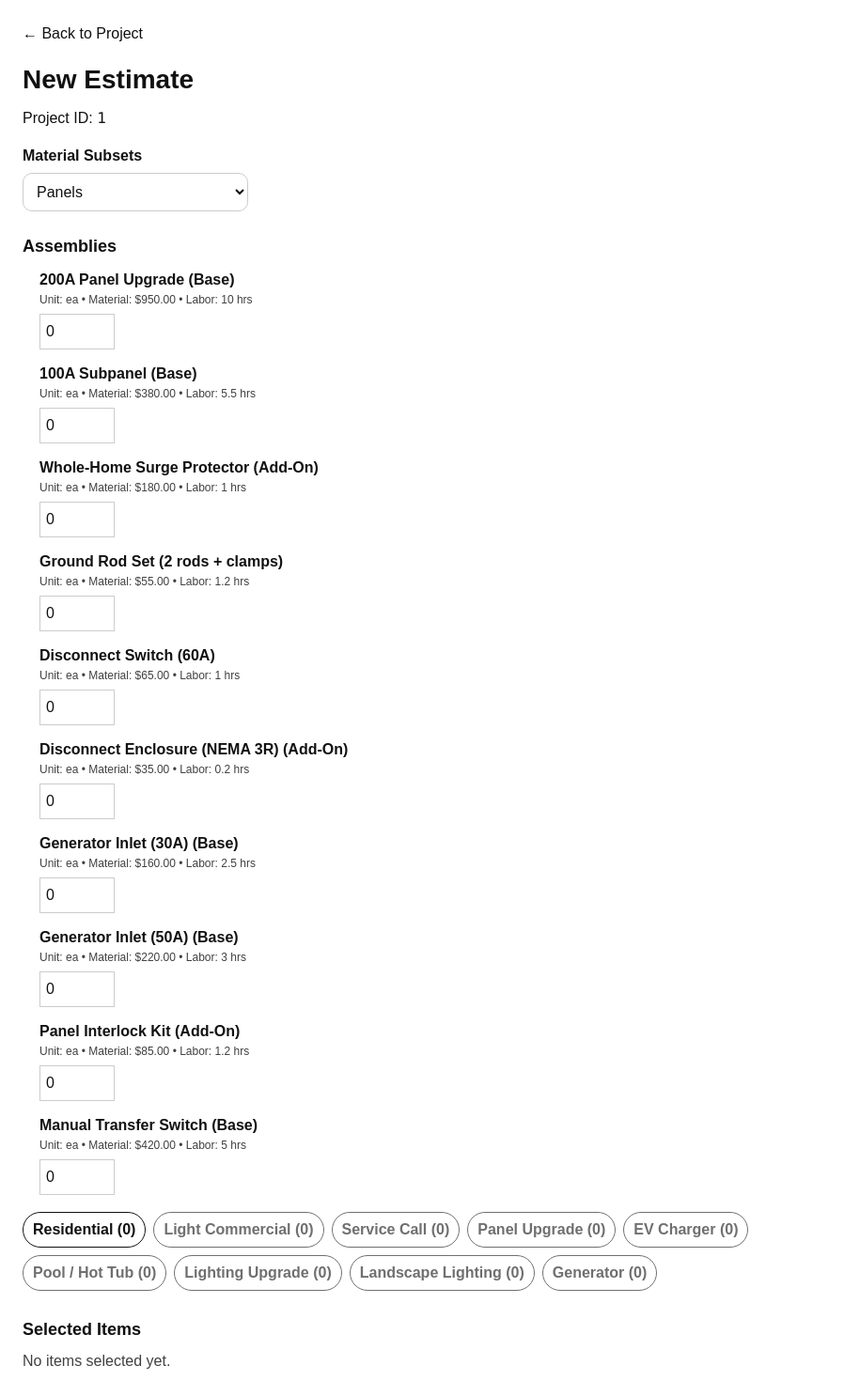
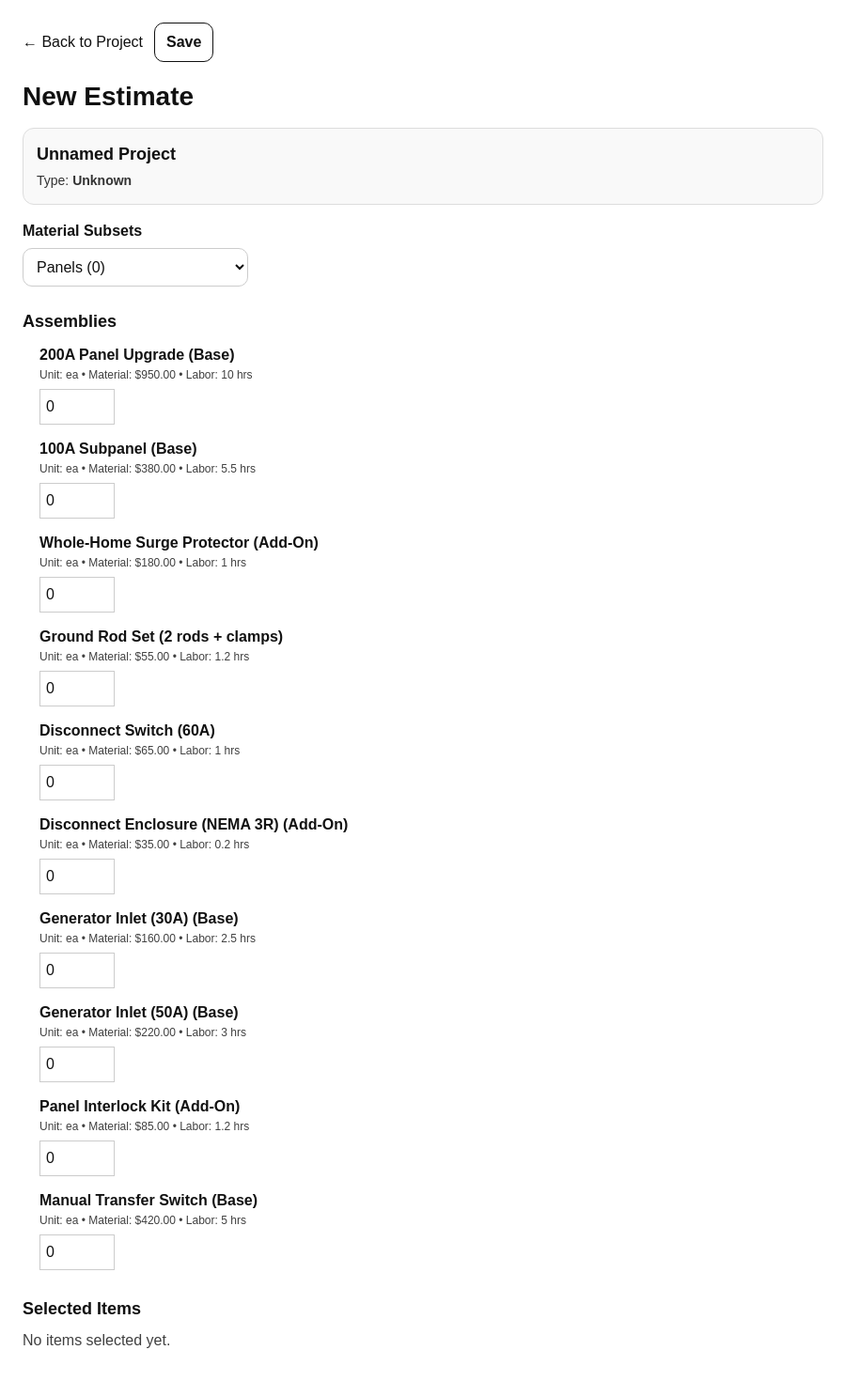
Before and after one commit to matrixelectricalservices-boop/voltscope, a Next.js app: page /projects/1/estimates/new in a window 1280 px wide. Shown: the top 1470 px of the page at 94% size, without its empty margins (0-915 px from the left). Built offline with nearby package versions, Linux system fonts and the light colour scheme.

Commit message:
Working on more estimate pages

```diff
--- a/app/projects/[id]/estimates/new/page.tsx
+++ b/app/projects/[id]/estimates/new/page.tsx
@@ -2,8 +2,7 @@
 
 import Link from "next/link";
 import { useParams } from "next/navigation";
-import { useMemo, useState } from "react";
-
+import { useEffect, useMemo, useState } from "react";
 import { getProjects } from "../../../../lib/projectStore";
 import {
   ESTIMATE_TYPES,
@@ -34,6 +33,43 @@ export default function NewEstimatePage() {
   const [materialSubset, setMaterialSubset] =
     useState<MaterialSubset>("Panels");
 
+    const draftKey = `voltscope:draft-estimate:${projectId ?? "unknown"}`;
+
+useEffect(() => {
+  if (!projectId) return;
+
+  const raw = localStorage.getItem(draftKey);
+  if (!raw) return;
+
+  try {
+    const saved = JSON.parse(raw) as {
+      quantities?: Record<string, number>;
+      markupPct?: number;
+      materialSubset?: MaterialSubset;
+    };
+
+    if (saved.quantities) setQuantities(saved.quantities);
+    if (typeof saved.markupPct === "number") setMarkupPct(saved.markupPct);
+    if (saved.materialSubset) setMaterialSubset(saved.materialSubset);
+  } catch {
+    // ignore bad data
+  }
+  // eslint-disable-next-line react-hooks/exhaustive-deps
+}, [projectId]);
+
+function saveDraft() {
+  if (!projectId) return;
+
+  const payload = {
+    quantities,
+    markupPct,
+    materialSubset,
+    savedAt: new Date().toISOString(),
+  };
+
+  localStorage.setItem(draftKey, JSON.stringify(payload));
+}
+
   const visibleAssemblies = useMemo(() => {
   return ASSEMBLIES.filter((a) => a.subset === materialSubset);
 }, [materialSubset]);
@@ -57,33 +93,71 @@ export default function NewEstimatePage() {
 
   return (
     <main style={{ padding: 24, maxWidth: 900 }}>
-      <div style={{ marginBottom: 16 }}>
+      <div style={{ marginBottom: 16, display: "flex", gap: 12, alignItems: "center" }}>
   <Link href={`/projects/${projectId}`}>← Back to Project</Link>
+
+  <button
+    type="button"
+    onClick={saveDraft}
+    style={{
+      padding: "8px 12px",
+      borderRadius: 10,
+      border: "1px solid #111",
+      fontWeight: 800,
+      cursor: "pointer",
+    }}
+  >
+    Save
+  </button>
 </div>
 
       <h1 style={{ fontSize: 28, fontWeight: 800 }}>New Estimate</h1>
-      <p style={{ marginTop: 8 }}>
-        Project ID: <code>{projectId}</code>
-      </p>
+
+<div
+  style={{
+    marginTop: 12,
+    padding: 14,
+    border: "1px solid #ddd",
+    borderRadius: 12,
+    background: "#f9f9f9",
+  }}
+>
+  <div style={{ fontSize: 18, fontWeight: 800 }}>
+    {project?.customerName ?? "Unnamed Project"}
+  </div>
+
+  <div style={{ marginTop: 4, fontSize: 14, opacity: 0.85 }}>
+    Type: <strong>{project?.jobType ?? "Unknown"}</strong>
+  </div>
+</div>
 
       {/* Old selector (job type / estimate type) */}
 
 
       {/* NEW selector (material subsets) */}
+     {/* Material Subsets */}
 <div style={{ marginTop: 16 }}>
   <label style={{ display: "block", fontWeight: 800, marginBottom: 6 }}>
     Material Subsets
   </label>
+
   <select
     value={materialSubset}
     onChange={(e) => setMaterialSubset(e.target.value as MaterialSubset)}
     style={{ padding: 10, borderRadius: 10, minWidth: 240 }}
   >
-  {MATERIAL_SUBSETS.map((s) => (
+    {MATERIAL_SUBSETS.map((s) => {
+      const count = ASSEMBLIES.reduce((acc, a) => {
+        if (a.subset !== s) return acc;
+        return acc + ((quantities[a.id] ?? 0) > 0 ? 1 : 0);
+      }, 0);
+
+      return (
         <option key={s} value={s}>
-      {s}
+          {s} ({count})
         </option>
-  ))}
+      );
+    })}
   </select>
 </div>
 
@@ -122,34 +196,7 @@ export default function NewEstimatePage() {
         })}
       </ul>
 
-      {/* Quick subset jump + counts (still based on ESTIMATE_TYPES for now) */}
-      <div style={{ marginTop: 18, display: "flex", flexWrap: "wrap", gap: 8 }}>
-        {ESTIMATE_TYPES.map((t) => {
-          const ids = ALLOWED_ASSEMBLY_IDS[t.id];
-          const count = ids.reduce(
-            (acc, id) => acc + ((quantities[id] ?? 0) > 0 ? 1 : 0),
-            0
-          );
 
-          return (
-            <button
-              key={t.id}
-              type="button"
-              onClick={() => setEstimateType(t.id)}
-              style={{
-                padding: "6px 10px",
-                borderRadius: 999,
-                border: "1px solid #111",
-                fontWeight: 700,
-                cursor: "pointer",
-                opacity: count > 0 || t.id === estimateType ? 1 : 0.6,
-              }}
-            >
-              {t.label} ({count})
-            </button>
-          );
-        })}
-      </div>
 
       {/* Selected Items */}
       <h2 style={{ marginTop: 28, fontSize: 18, fontWeight: 800 }}>
```
Lines whose indentation alone changed are shown as unchanged.
